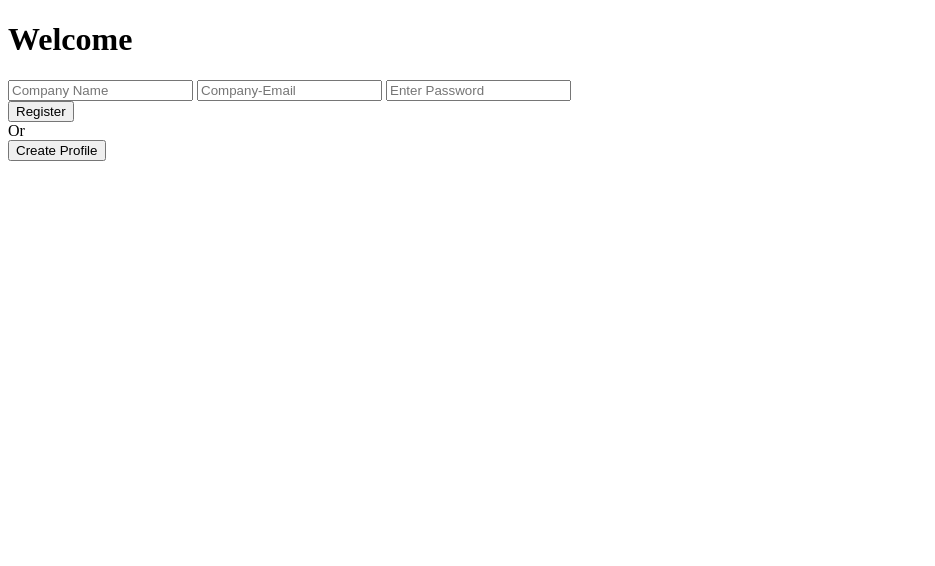
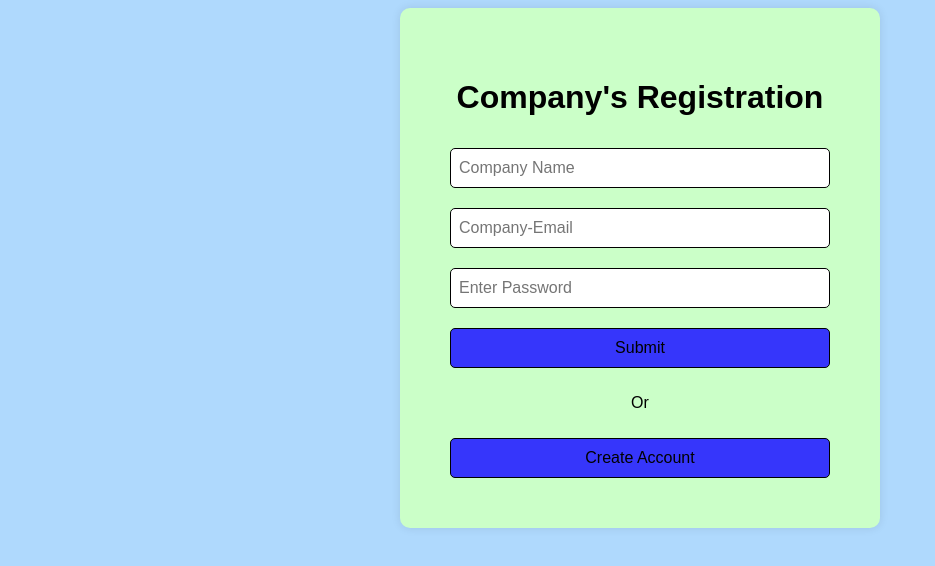
Before and after one commit to ItzMeSam13/Placement-Platform, a plain HTML site: page Rec-Reg.html in a window 1280 px wide. Shown: the whole page, without its empty margins (0-935 px from the left). Drawn offline with Linux system fonts and the light colour scheme.

Commit message:
modified Rec-Reg.html v1 and added Rec-Reg.css

```diff
--- /dev/null
+++ b/Rec-Reg.css
@@ -0,0 +1,66 @@
+* {
+	box-sizing: border-box; /* Ensures padding and border are included in width/height */
+}
+.flex-center {
+	display: flex;
+	flex-direction: column;
+	justify-content: center;
+	align-items: center;
+	gap: 20px;
+}
+body {
+	font-family: Arial, sans-serif;
+	background-color: rgb(175, 217, 253);
+	display: flex;
+	flex-direction: column;
+	justify-content: center;
+	align-items: center;
+}
+.main {
+	display: flex;
+	flex-direction: column;
+	flex-wrap: wrap;
+	justify-content: center;
+	align-items: center;
+	padding: 50px;
+	background-color: rgb(203, 255, 200);
+	border-radius: 10px;
+	box-shadow: 0 0 10px 0 rgba(0, 0, 0, 0.1);
+	gap: 10px;
+	width: 100%;
+}
+.Container {
+	width: 30rem;
+}
+input {
+	width: 100%;
+	height: 2rem;
+	padding: 0.5rem;
+	background-color: lightgray;
+}
+input,
+button {
+	width: 100%; /* Same width for both inputs and buttons */
+	height: 2.5rem; /* Uniform height */
+	padding: 0.5rem; /* Consistent padding */
+	border-radius: 5px;
+	border: 1px solid black;
+	font-size: 1rem; /* Font size for consistency */
+	background-color: white; /* Optional: ensures a consistent background */
+}
+form {
+	width: 100%;
+}
+button {
+	background-color: rgb(54, 54, 251);
+}
+button:hover {
+	background-color: lightslategray; /* Blue background on hover */
+	color: white; /* Text color changes to white */
+	cursor: pointer; /* Adds a pointer cursor */
+	transition: 0.3s; /* Smooth transition */
+}
+input:hover {
+	border: 2px solid rgb(97, 92, 92);
+	transition: 0.1s;
+}
--- a/Rec-Reg.html
+++ b/Rec-Reg.html
@@ -4,12 +4,13 @@
 		<meta charset="UTF-8" />
 		<meta name="viewport" content="width=device-width, initial-scale=1.0" />
 		<title>Recruiters Registration Portal</title>
+		<link rel="stylesheet" href="Rec-Reg.css" />
 	</head>
 	<body>
-		<h1> Welcome</h1>
-		<div>
-			<div class="login">
-				<form>
+		<div class="Container">
+			<div class="main">
+				<h1>Company's Registration</h1>
+				<form class="flex-center">
 					<input
 						type="text"
 						name="name"
@@ -28,17 +29,13 @@
 						id="password"
 						required
 						placeholder="Enter Password" />
+					<button type="submit" name="submit">Submit</button>
 				</form>
+				<div class="Google flex-center">
+					<p>Or</p>
+				</div>
+				<button type="submit" name="submit">Create Account</button>
 			</div>
-			<div>
-				<button type="submit" name="submit">Register</button>
-			</div>
-            Or
-            <div class="Google">
-
-            </div>
-            <div class="Rec-Profile">
-                <button>Create Profile</button>
-            </div>
+		</div>
 	</body>
 </html>
```
